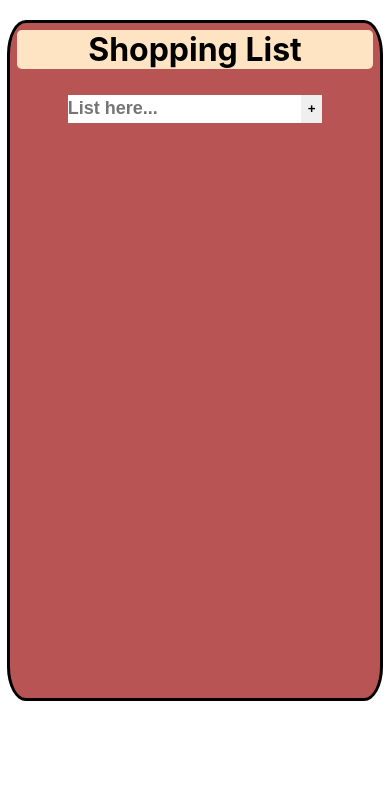
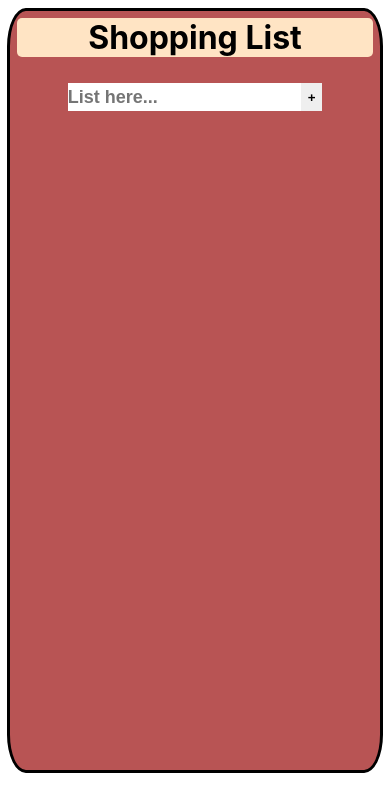
Before and after one commit to juhikumarimodi6/React-shopping-list, a React (Create React App) app: page / in a window 390 px wide. Shown: the top 812 px of the page. Built offline with nearby package versions, Linux system fonts and the light colour scheme.

Commit message:
Add files via upload

```diff
--- a/src/App.css
+++ b/src/App.css
@@ -7,8 +7,8 @@
   background-color: rgb(184, 84, 84);
   border:solid;
   width:30vw;
-  height:80vh;
-  margin:5% auto;
+  height:90vh;
+  margin:2% auto;
   border-radius: 5%;
   display: flex;
   flex-direction: column;
@@ -23,10 +23,16 @@
   .app-container {
     width:80vw;
   }
+
 }
 
 @media only screen and (max-width:400px) {
   .app-container {
     width:95vw;
   }
+
+  .list-container {
+    width:100vw;
+  }
+
 }
--- a/src/Components/Counter.css
+++ b/src/Components/Counter.css
@@ -11,7 +11,6 @@
 
 .left, .right , .count {
     color:brown;
-    /* border:solid; */
     border:none;
     display: flex;
     align-items: center;
@@ -21,7 +20,6 @@
     font-size: large;
     font-weight: bold;
     height:80%;
-    /* justify-content: center; */
 }
 
 .count {
--- a/src/Components/Done.css
+++ b/src/Components/Done.css
@@ -7,8 +7,6 @@
     border:solid black;
     width:height;
     font-weight: bold;
-    /* width:10px;
-    height: 10px; */
 }
 
 .doneCheck {
--- a/src/Components/List.css
+++ b/src/Components/List.css
@@ -7,3 +7,10 @@
     text-decoration-color: red;
     text-decoration-thickness: 3px;
 }
+
+@media only screen and (max-width:400px) {
+    .list {
+        width:50vw;
+    }
+
+}
--- a/src/Components/ListUnit.css
+++ b/src/Components/ListUnit.css
@@ -4,10 +4,7 @@
     width:70%;
     background-color: rgb(172, 160, 211);
     color:black;
-    /* justify-content: space-between; */
-    /* align-items: center; */
     margin: 2% auto;
-    /* height: 2rem; */
     border-radius: 5%;
     border:solid;
 }
@@ -20,8 +17,6 @@
 .list-done {
     display: flex;
     margin:1%;
-    /* align-items: center; */
-
 }
 
 .counter-crossunit {
--- a/src/Components/ListUnit.js
+++ b/src/Components/ListUnit.js
@@ -38,12 +38,6 @@ const ListUnit = ({index, count, setCount, doneCheck, setDoneCheck, list, setLis
                     count = {count}
                     setCount={setCount}
                 />
-                {/* <Cross
-                    index = {index}
-                    setLists = {setLists}
-                    setDoneCheck = {setDoneCheck}
-                    setCount={setCount}
-                /> */}
             </div>
         </div>
     )
```
